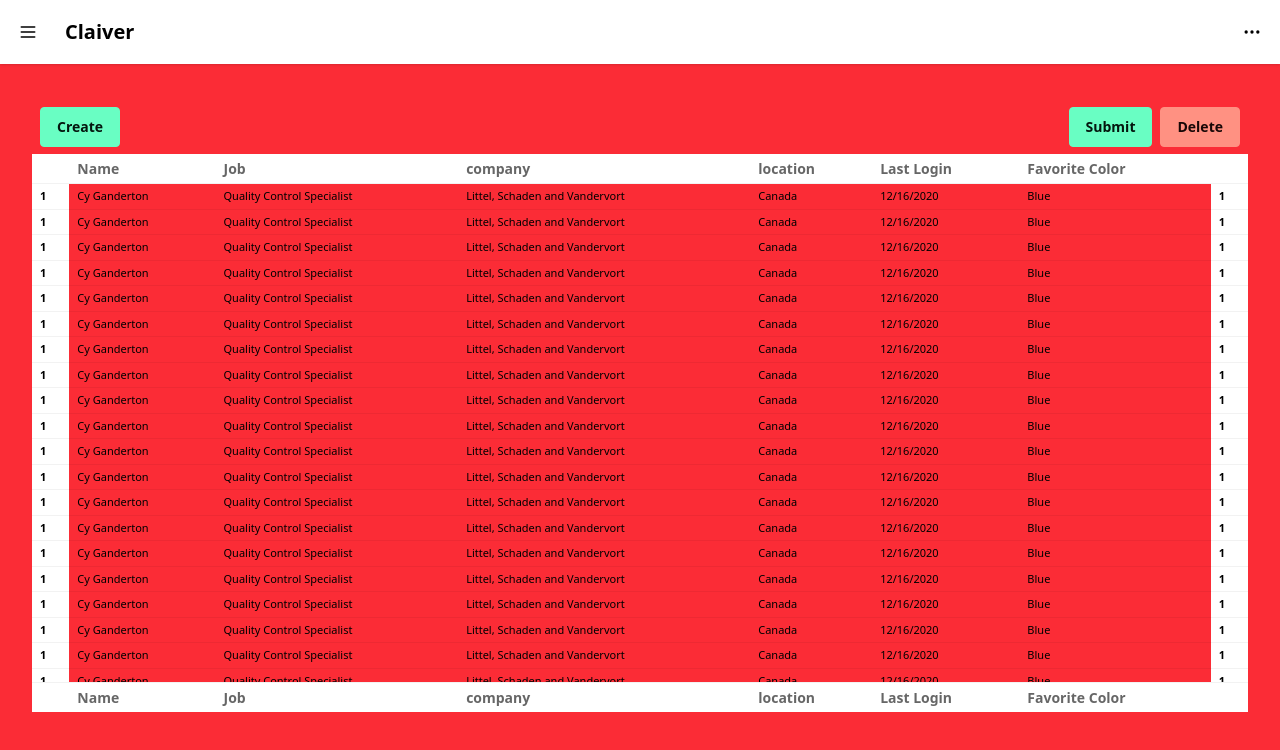
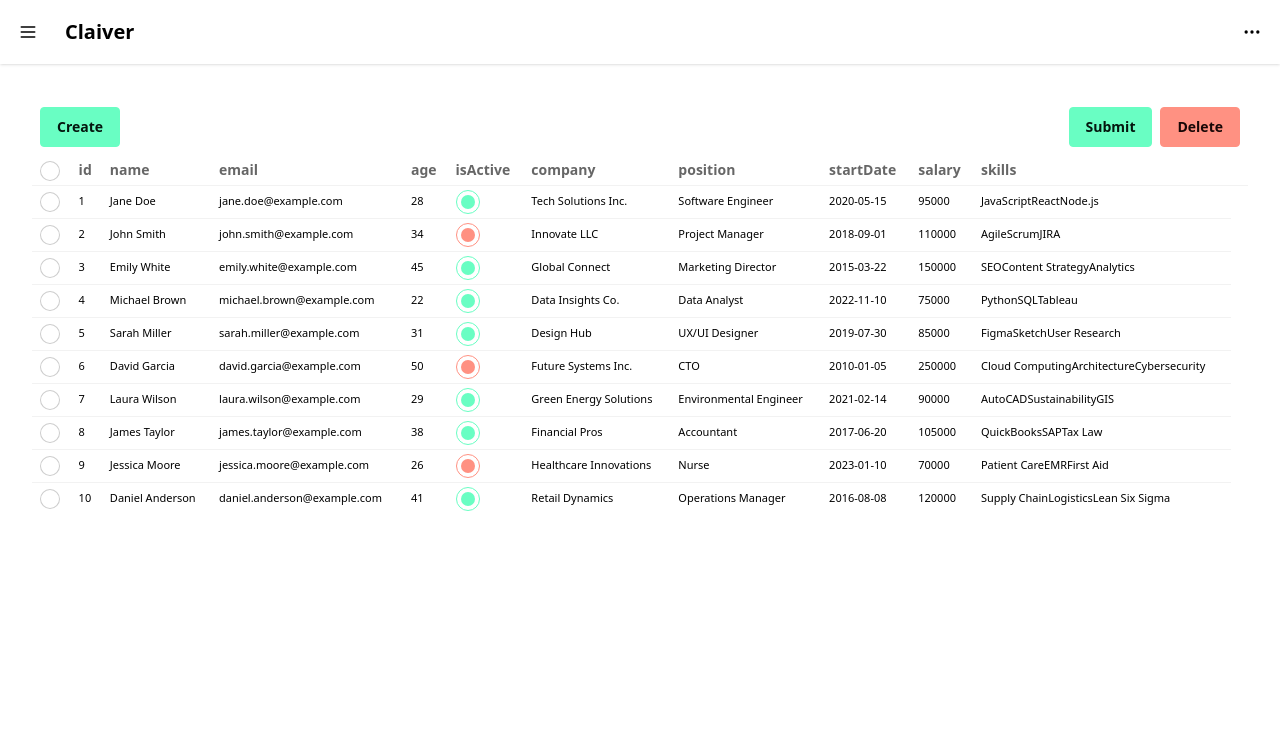
Before and after one commit to VincentKho10/ClaiVer, a React (Vite) app in the folder frontend/: page / in a window 1280 px wide. Shown: the top 750 px of the page. Built offline with nearby package versions, Linux system fonts and the light colour scheme.

Commit message:
Select All Done Add Crud InProgress

```diff
--- a/frontend/src/View/Components/TableComponent.jsx
+++ b/frontend/src/View/Components/TableComponent.jsx
@@ -1,5 +1,6 @@
 import React from "react";
 
+let isSelected = [];
 const TableComponent = (props) => {
   const datas = [
     {
@@ -123,67 +124,123 @@ const TableComponent = (props) => {
       skills: ["Supply Chain", "Logistics", "Lean Six Sigma"],
     },
   ];
+  const keys = Object.keys(datas[0]);
 
   const generateHeader = () => {
+    console.log(keys);
+    const handleSelectAll = () =>
+      document
+        .querySelectorAll('[name="isSelected"]')
+        .forEach(
+          (v) =>
+            (v.checked = document.querySelector(
+              '[name="isSelectedAll"'
+            ).checked)
+        );
     return (
       <thead>
         <tr>
-          <th></th>
-          <td>Name</td>
-          <td>Job</td>
-          <td>company</td>
-          <td>location</td>
-          <td>Last Login</td>
-          <td>Favorite Color</td>
+          <th>
+            <input
+              type="checkbox"
+              name="isSelectedAll"
+              className="checkbox checkbox-sm"
+              onChange={handleSelectAll}
+            />
+          </th>
+          {keys.map((v, i) => (
+            <td key={i}>{v}</td>
+          ))}
           <th></th>
         </tr>
       </thead>
     );
   };
+
   const generateContent = () => {
     const generateTableContent = () => {
-      let res = [];
-      for (let i = 0; i < 100; i++) {
-        res.push(
-          <tr>
-            <th>1</th>
-            <td>Cy Ganderton</td>
-            <td>Quality Control Specialist</td>
-            <td>Littel, Schaden and Vandervort</td>
-            <td>Canada</td>
-            <td>12/16/2020</td>
-            <td>Blue</td>
-            <th>1</th>
+      // let res = [];
+      return datas.map((v, i) => {
+        return (
+          <tr key={i}>
+            <th>
+              <input
+                type="checkbox"
+                name="isSelected"
+                className="checkbox checkbox-sm"
+                value={i}
+              />
+            </th>
+            {keys.map((v1) => {
+              if (typeof v[v1] == "boolean") {
+                return (
+                  <td>
+                    <input
+                      type="radio"
+                      defaultChecked
+                      className={
+                        v[v1] ? "radio radio-success" : "radio radio-error"
+                      }
+                    />
+                  </td>
+                );
+              } else {
+                return <td>{v[v1]}</td>;
+              }
+            })}
           </tr>
         );
-      }
-      return res;
+      });
     };
     return <tbody>{generateTableContent()}</tbody>;
   };
-  const generateFooter = () => {
-    return (
-      <tfoot>
-        <tr>
-          <th></th>
-          <td>Name</td>
-          <td>Job</td>
-          <td>company</td>
-          <td>location</td>
-          <td>Last Login</td>
-          <td>Favorite Color</td>
-          <th></th>
-        </tr>
-      </tfoot>
-    );
+
+  const handleInit = () => {
+    const res = [];
+    document
+      .querySelectorAll('input[name="isSelected"]:checked')
+      .forEach((v) => {
+        res.push(datas[v.value]);
+      });
+    isSelected = res;
+    console.log(isSelected)
   };
+
+  const handleCreate = () => {
+    handleInit();
+  };
+  const handleSubmit = () => {
+    handleInit();
+  };
+  const handleDelete = () => {
+    handleInit();
+  };
+
   return (
-    <div className="overflow-x-auto">
-      <table className="table table-xs table-pin-rows table-pin-cols">
-        {generateHeader()}
-        {generateContent()}
-        {generateFooter()}
-      </table>
+    <div className="flex flex-col h-full">
+      <div
+        className={"flex flex-row h-1/12 w-full items-center justify-between"}
+      >
+        <div className="pl-2">
+          <div className="btn btn-success mr-2" onClick={handleCreate}>
+            Create
+          </div>
+        </div>
+        <div>
+          <div className="btn btn-success mr-2" onClick={handleSubmit}>
+            Submit
+          </div>
+          <div className="btn btn-error mr-2" onClick={handleDelete}>
+            Delete
+          </div>
+        </div>
+      </div>
+      <div className="flex h-max-11/12 overflow-x-auto">
+        <table className="table table-xs table-pin-rows table-pin-cols">
+          {generateHeader()}
+          {generateContent()}
+        </table>
+      </div>
     </div>
   );
 };
--- a/frontend/src/View/Home/index.jsx
+++ b/frontend/src/View/Home/index.jsx
@@ -9,36 +9,28 @@ import TableComponent from "../Components/TableComponent";
 const Home = () => {
   const [isOpen, setIsOpen] = useState(false);
 
+  const HomeContentSection = () => {
+    return (
+      <div className={"p-8 h-11/12"}>
+        <TableComponent />
+      </div>
+    );
+  };
+
   return (
     <div className="flex flex-row h-full">
       <div className={"w-auto flex"}>
-        <DrawerComponent isOpen={isOpen}/>
+        <DrawerComponent isOpen={isOpen} />
       </div>
-      <div className="flex flex-col w-full h-full bg-red-500">
+      <div className="flex flex-col w-full h-full">
         <div className="h-1/12">
           <NavBarComponent
             title={"Claiver"}
             menuCallb={() => setIsOpen(!isOpen)}
           />
         </div>
-        <div className={" p-8 justify-center items-center h-11/12"}>
-          <div
-            className={
-              "flex flex-row h-1/12 w-full items-center justify-between"
-            }
-          >
-            <div className="pl-2">
-              <div className="btn btn-success mr-2">Create</div>
-            </div>
-            <div className="">
-              <div className="btn btn-success mr-2">Submit</div>
-              <div className="btn btn-error mr-2">Delete</div>
-            </div>
-          </div>
-          <div className="flex flex-col h-10/12 w-full">
-            <TableComponent />
-          </div>
-        </div>
+
+        <HomeContentSection />
       </div>
     </div>
   );
```
